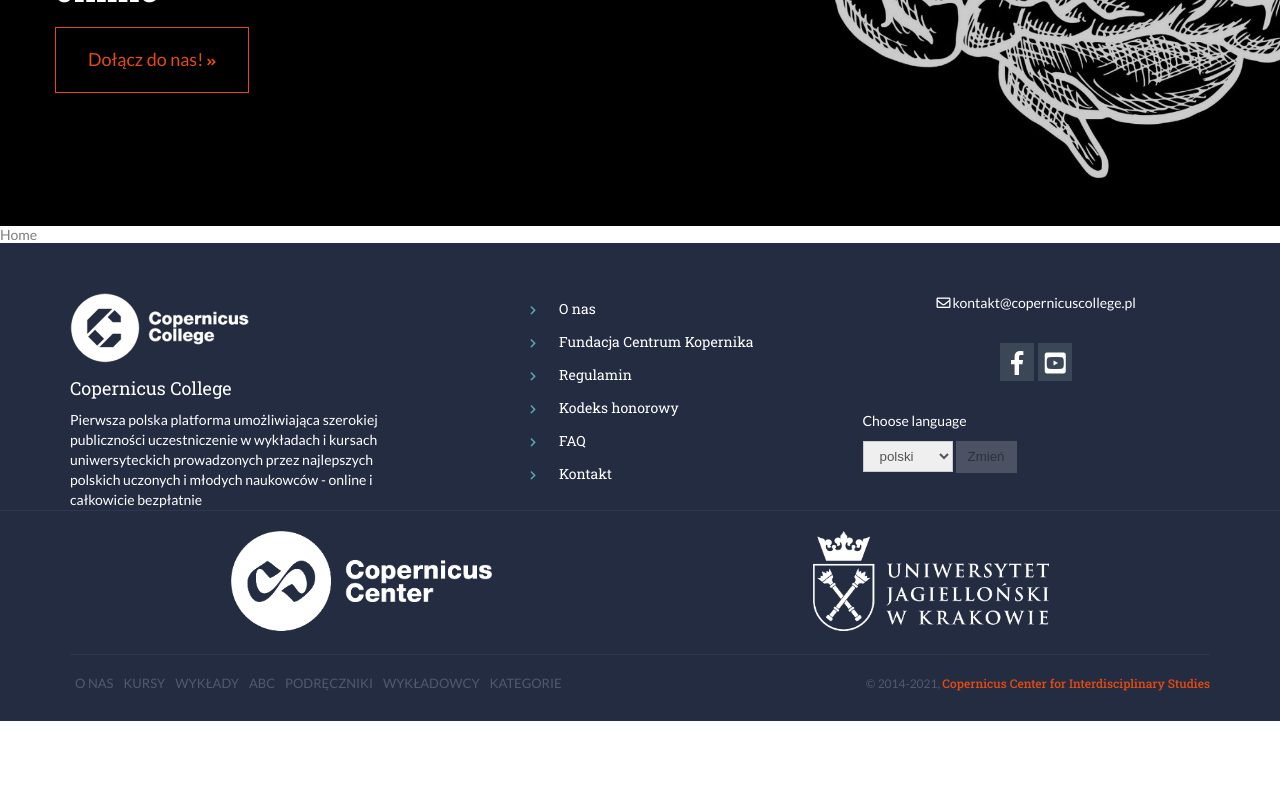
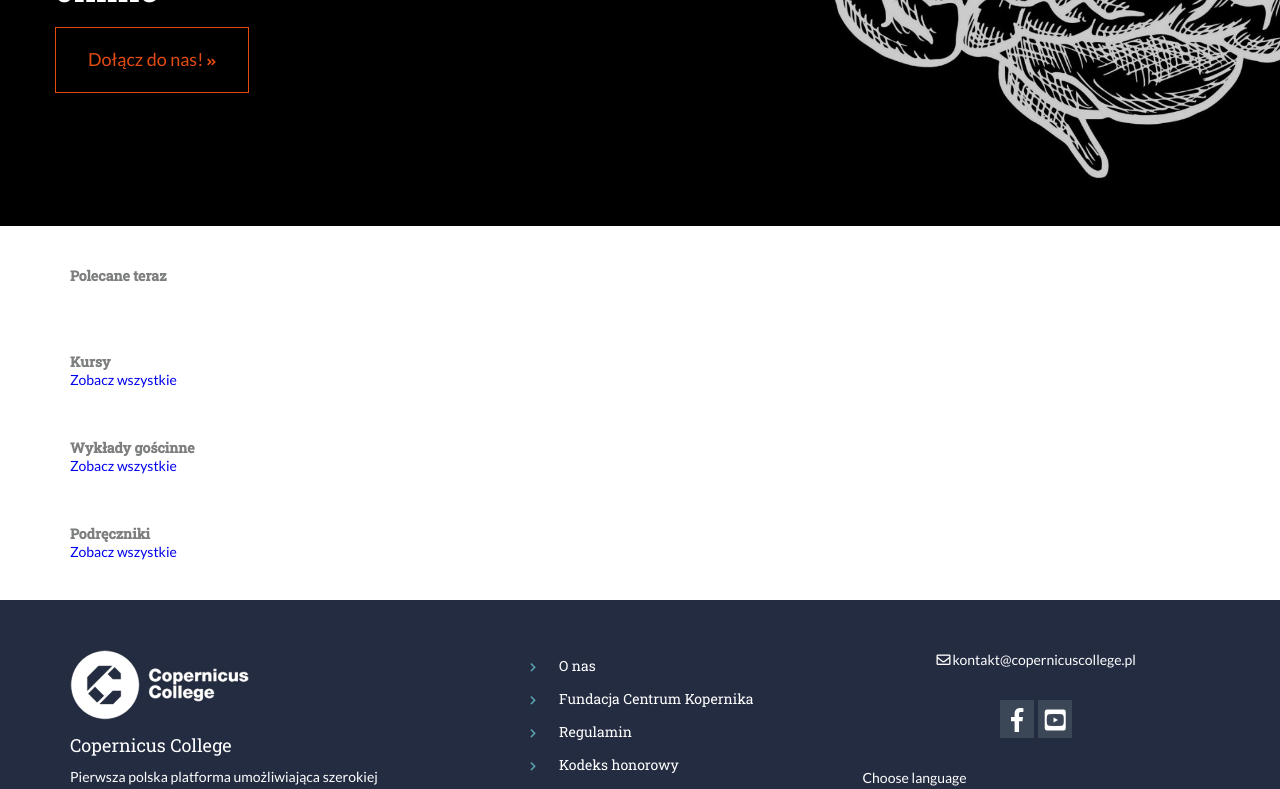
Before and after one commit to antoni-klebba/copernicus_college, a React (Create React App) app: page / in a window 1280 px wide. Shown: the part 412-1201 px from the top of the page. Before the commit the page ends 1133 px from the top, so only its background shows below. Built offline with nearby package versions, Linux system fonts and the light colour scheme.

Commit message:
homepage WIP

```diff
--- /dev/null
+++ b/src/components/Recommended.js
@@ -0,0 +1,12 @@
+import React from "react";
+import MainCart from "./MainCart";
+
+const Recommended = (props) => {
+  console.log(props.recommendedList);
+
+  // const recommended = props.recommendedList.map((item) => <MainCart key={item.title} {...item} />);
+
+  return <div className="asd">{/* {recommended} */}</div>;
+};
+
+export default Recommended;
--- a/src/layouts/Page.js
+++ b/src/layouts/Page.js
@@ -44,7 +44,9 @@
       <Route
         path="/kursy/lista"
         exact
-        render={() => <CoursesPage coursesList={props.coursesList} />}
+        render={() => (
+          <CoursesPage coursesList={props.coursesList} recommendedList={props.recommendedList} />
+        )}
       />
       <Route
         path="/wyklady/lista"
--- a/src/pages/navigation/HomePage.js
+++ b/src/pages/navigation/HomePage.js
@@ -1,11 +1,80 @@
-import React from "react";
+import React, { Component } from "react";
+import { NavLink } from "react-router-dom";
+import MainCart from "../../components/MainCart";
+import Recommended from "../../components/Recommended";
 
-const HomePage = () => {
-  return (
-    <div>
-      <p>Home</p>
-    </div>
-  );
-};
+import "../../styles/pages/HomePage.css";
+class HomePage extends Component {
+  state = {
+    coursesListCopy: this.props.coursesList,
+    recommendedList: [],
+  };
+
+  generateRecommendedList = () => {
+    let recommendedList = this.state.recommendedList;
+    const randomNum = Math.floor(Math.random() * this.state.coursesListCopy.length);
+    const recommendedElement = this.state.coursesListCopy.splice(randomNum, 1);
+    recommendedList.push(recommendedElement);
+    this.setState((prevState) => {
+      return {
+        coursesListCopy: prevState.coursesListCopy,
+        recommendedList: prevState.recommendedList + recommendedList,
+      };
+    });
+  };
+
+  componentDidMount = () => {
+    for (let i = 0; i < 4; i++) {
+      this.generateRecommendedList();
+    }
+    // console.log(this.state.recommendedList);
+  };
+
+  render() {
+    return (
+      <div className="home_page">
+        <div className="container">
+          <div className="page">
+            <section className="row">
+              <div className="top_part">
+                <h2>Polecane teraz</h2>
+              </div>
+              <div className="main_part">
+                <Recommended recommendedList={this.state.recommendedList} />
+              </div>
+            </section>
+            <section className="row">
+              <div className="top_part">
+                <h2>Kursy</h2>
+                <NavLink className="link_reset" to="/kursy/lista">
+                  Zobacz wszystkie
+                </NavLink>
+              </div>
+              <div className="main_part"></div>
+            </section>
+            <section className="row">
+              <div className="top_part">
+                <h2>Wykłady gościnne</h2>
+                <NavLink className="link_reset" to="/wyklady/lista">
+                  Zobacz wszystkie
+                </NavLink>
+              </div>
+              <div className="main_part"></div>
+            </section>
+            <section className="row">
+              <div className="top_part">
+                <h2>Podręczniki</h2>
+                <NavLink className="link_reset" to="/podreczniki/lista">
+                  Zobacz wszystkie
+                </NavLink>
+              </div>
+              <div className="main_part"></div>
+            </section>
+          </div>
+        </div>
+      </div>
+    );
+  }
+}
 
 export default HomePage;
--- /dev/null
+++ b/src/styles/pages/HomePage.css
@@ -0,0 +1,19 @@
+.home_page {
+  width: 100vw;
+  margin: 0 auto;
+  display: flex;
+  justify-content: center;
+  background-color: #fff;
+}
+
+.home_page .container {
+  width: 1170px;
+  margin: 40px auto;
+  padding: 0 15px;
+}
+
+.home_page .page {
+  display: grid;
+  grid-template-rows: 1fr 1fr 1fr 1fr;
+  grid-row-gap: 50px;
+}
```
